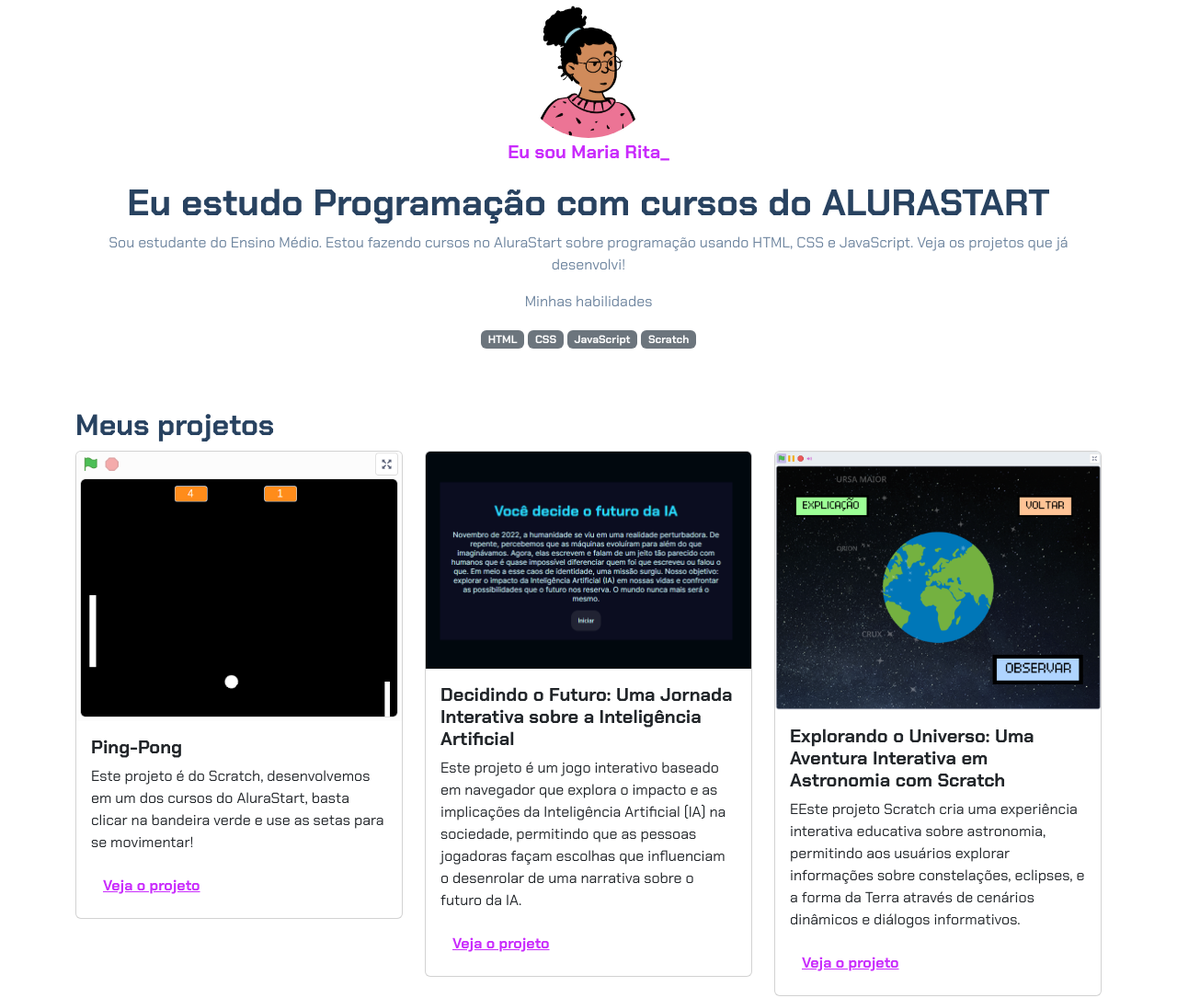
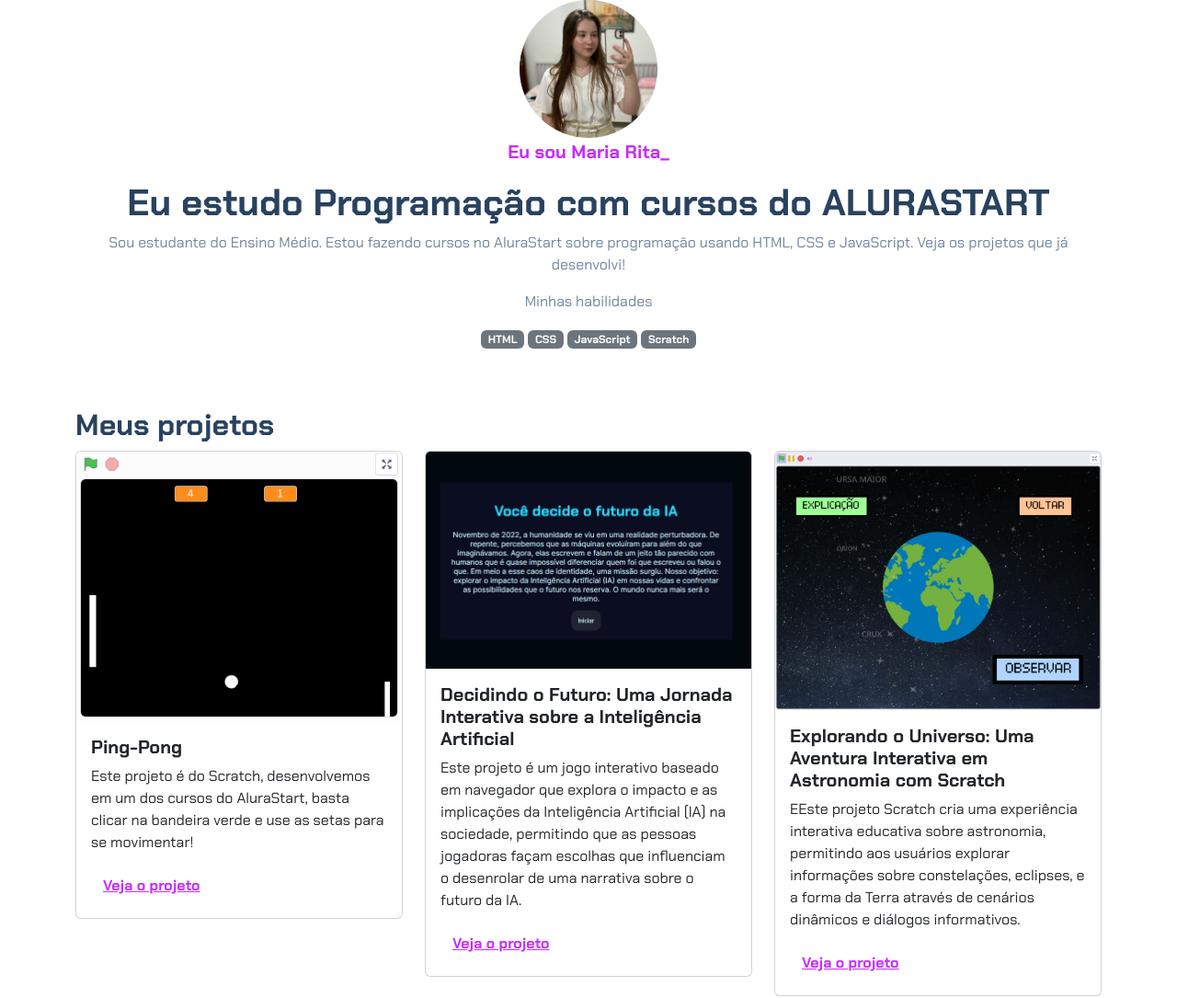
Before and after one commit to maria13bonita/projetofinalportfolio, a plain HTML site: page index.html in a window 1280 px wide. Shown: the top 1085 px of the page at 92% size. Drawn offline with nearby package versions, Linux system fonts and the light colour scheme; files whose address does not match are found by name.

Commit message:
Update index.html

```diff
--- a/index.html
+++ b/index.html
@@ -12,7 +12,7 @@
 
 <body>
     <header class="container text-center">
-        <img src="img/avatar-perfil.png" alt="avatar da Fernanda" class="rounded-circle" width="150" height="150"
+        <img src="img/rita.png" alt="avatar da Maria Rita" class="rounded-circle" width="150" height="150"
             srcset="">
         <p class="lead">Eu sou Maria Rita_</p>
         <h1>Eu estudo Programação com cursos do ALURASTART</h1>
```
